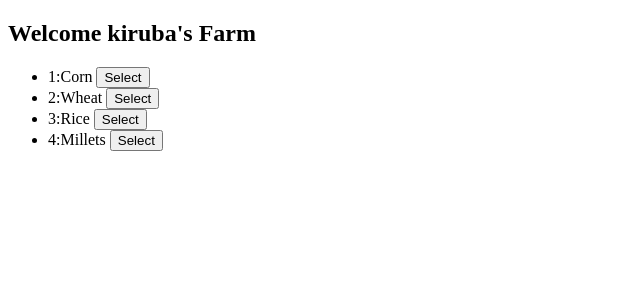
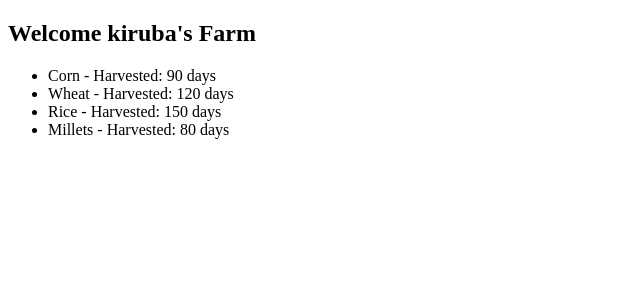
Before and after one commit to kirubasar/react-learning1, a React (Vite) app: page / in a window 1280 px wide. Shown: the top 300 px of the page, without its empty margins (0-640 px from the left). Built offline with nearby package versions, Linux system fonts and the light colour scheme.

Commit message:
passing full object

```diff
--- a/src/App.jsx
+++ b/src/App.jsx
@@ -3,19 +3,22 @@ import Welcome from './Welcome'
 // functional component & resuable component eg
 
 const App = () => {
-  const crops = ["Corn", "Wheat", "Rice", "Millets"];
-  // use handleClick function
-  const handleClick=(val)=>{
-    alert('you selected ' + val);
-  }
+  const crops = [
+    { name: "Corn", harvest: "90 days" },
+    { name: "Wheat", harvest: "120 days" },
+    { name: "Rice", harvest: "150 days" },
+    { name: "Millets", harvest: "80 days" }
+  ];
+
+
 
   return (
     <div>
       <h2>Welcome kiruba's Farm</h2>
-      {/* Event handling using map and resuable component eg4- passing crop as prop not item because it is inside map*/}
+      {/* passing full object-eg5*/}
       <ul>
       {crops.map((crop, index)=>(
-        <Welcome key={index} item={crop} onPress={handleClick} id={index+1}/>
+        <Welcome key={index} data={crop} />
       ))}
       </ul>
     </div>
--- a/src/Welcome.jsx
+++ b/src/Welcome.jsx
@@ -1,13 +1,11 @@
 import React from 'react'
 // functional component and resuable component eg:
-const Welcome =({item, onPress, id}) =>{
+const Welcome =({data}) =>{
   return (
     /* when we use li we write <> without div */
     <>
     {/* not using ul here because ul is used in App.jsx that is correct way*/}
-        <li>{id}:{item} <button onClick={()=>onPress(item)} style={{cursor: "pointer"}}>Select </button></li>
-
-
+        <li>{data.name} - Harvested: {data.harvest}</li>
     </>
   )
 }
```
